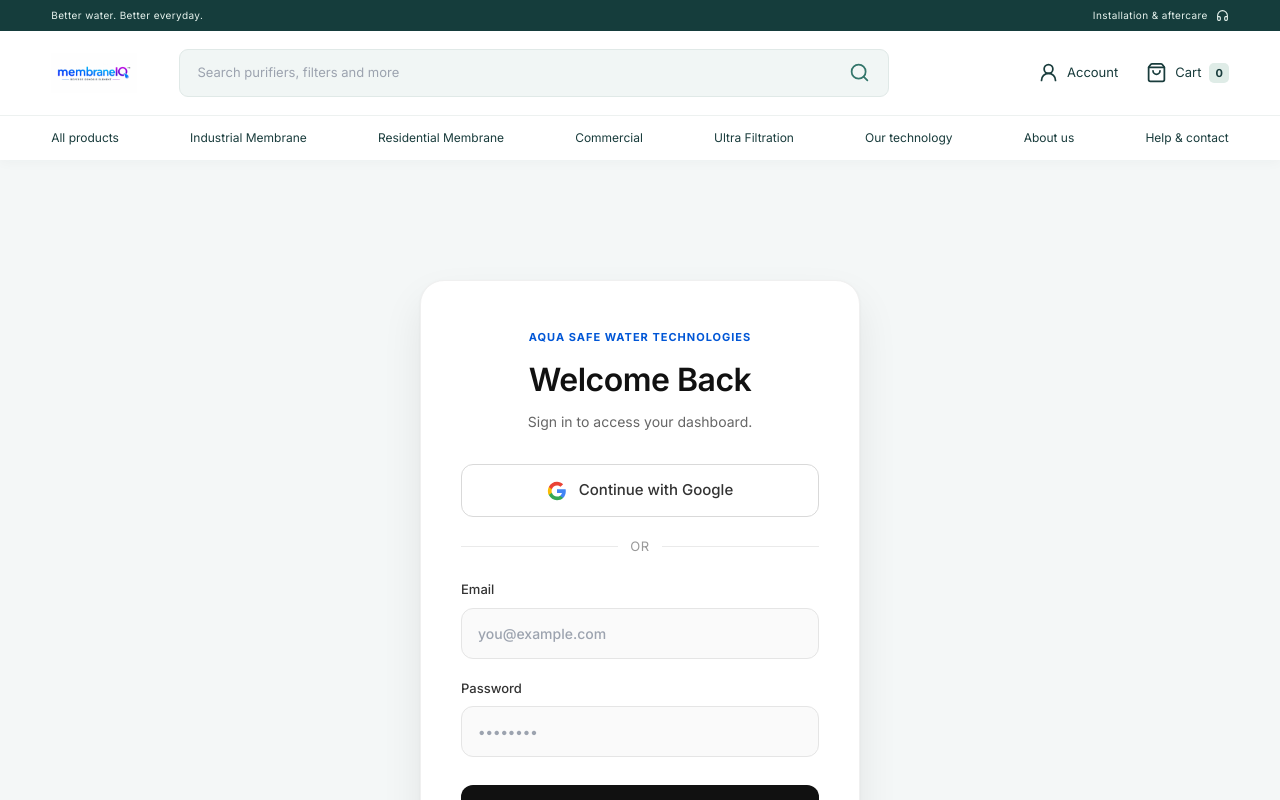
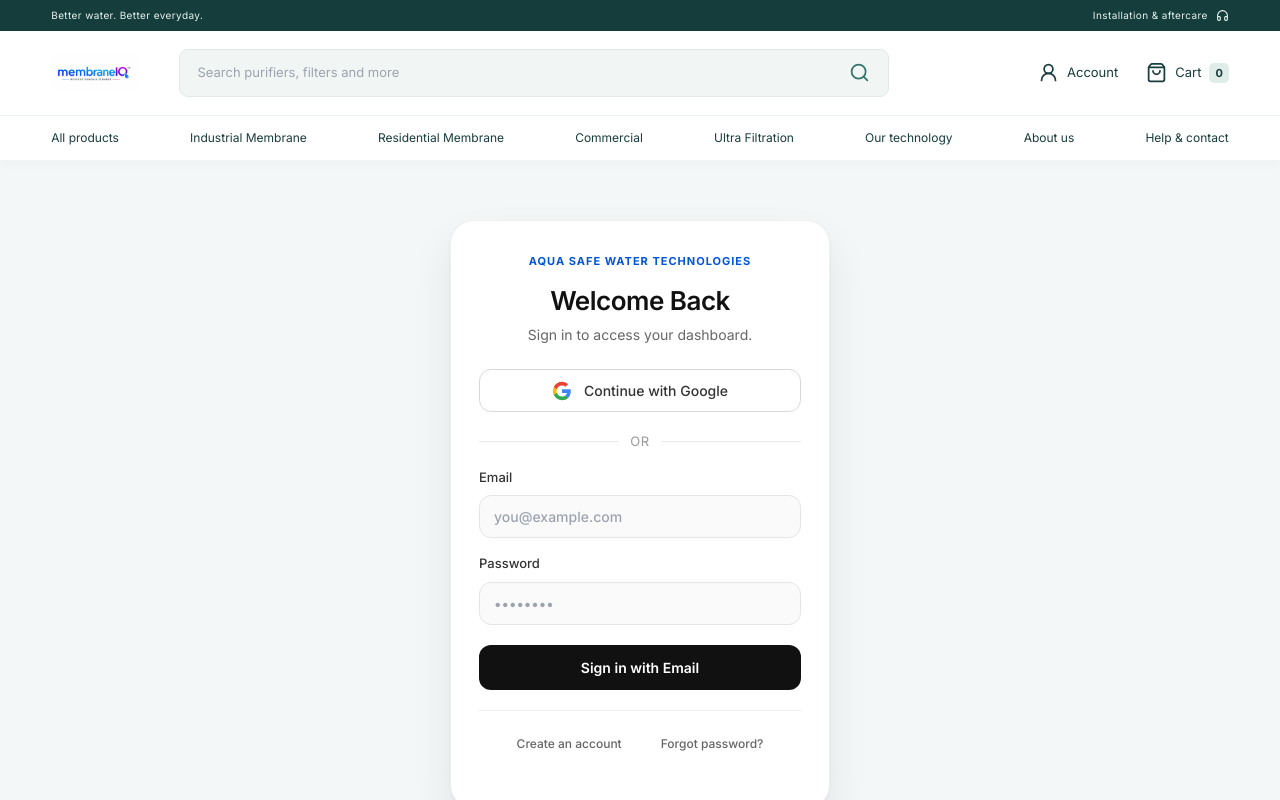
Before and after one commit to octaleadsprivatelimited-cloud/membrane-filtered-water, a React (Vite) app: page /login in a window 1280 px wide. Shown: the top 800 px of the page. Built offline with nearby package versions, Linux system fonts and the light colour scheme; no server answers.

Commit message:
style: decrease login card size

```diff
--- a/src/commerce.css
+++ b/src/commerce.css
@@ -259,3 +259,47 @@
 .auth-divider span {
   padding: 0 12px;
 }
+
+/* --- Compact Auth UI --- */
+.commerce-auth {
+  max-width: 380px !important;
+  margin: 60px auto 60px !important;
+  padding: 32px 28px !important;
+}
+
+.commerce-auth h1 {
+  font-size: 26px !important;
+  margin-bottom: 8px !important;
+}
+
+.commerce-auth > p {
+  margin-bottom: 24px !important;
+}
+
+.auth-social {
+  margin-bottom: 16px !important;
+}
+
+.google-btn {
+  padding: 10px !important;
+  font-size: 14px !important;
+}
+
+.commerce-auth .commerce-form {
+  gap: 12px !important;
+}
+
+.commerce-auth .commerce-form input {
+  padding: 10px 14px !important;
+}
+
+.commerce-auth .store-pill {
+  padding: 12px !important;
+  font-size: 14px !important;
+  margin-top: 4px !important;
+}
+
+.commerce-auth .commerce-inline {
+  margin-top: 20px !important;
+  padding-top: 16px !important;
+}
```
Also changed, not shown: compact_auth_ui.mjs (added, +53 -0 lines).
